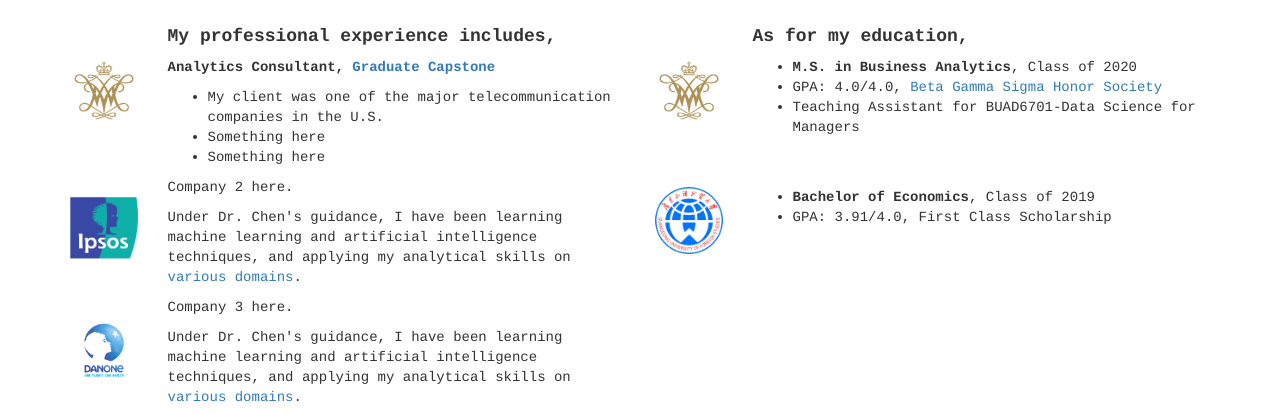
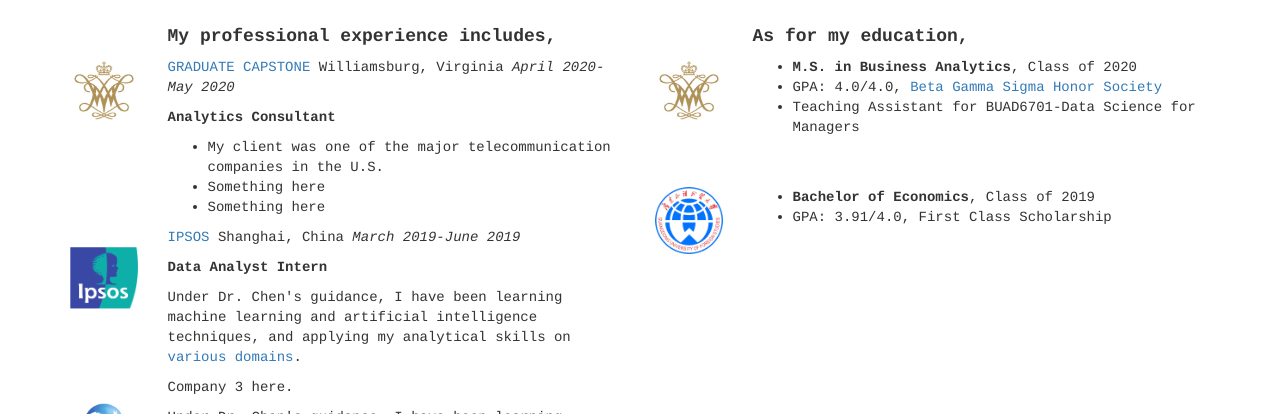
Before and after one commit to joezhou0928/joezhou.github.io, a plain HTML site: page index.html in a window 1280 px wide. Shown: the part 1204-1618 px from the top of the page. Drawn offline with nearby package versions, Linux system fonts and the light colour scheme.

Commit message:
Update index.html

```diff
--- a/index.html
+++ b/index.html
@@ -142,9 +142,10 @@
         </div>
         <div class = "col-lg-10 col-md-10 col-sm-6 col-xs-12">
           <h4><b>My professional experience includes,</b></h4> <!--- Header of the paragraph -->
-          <p><b>
-            Analytics Consultant, <a href = "https://graduate.mason.wm.edu/msba/academics/#msba-curriculum">Graduate Capstone</a> <!--- Title for company 1 -->
-          </b></p>
+          <p>
+            <a href = "https://graduate.mason.wm.edu/msba/academics/#msba-curriculum">GRADUATE CAPSTONE</a> Williamsburg, Virginia <i>April 2020-May 2020</i><!--- Title for company 1 -->
+          </p>
+          <p><b>Analytics Consultant</b></p>
           <ul>
             <li> My client was one of the major telecommunication companies in the U.S. </li>
             <li> Something here</li>
@@ -159,8 +160,9 @@
         </div>
         <div class = "col-lg-10 col-md-10 col-sm-6 col-xs-12">
           <p>
-            Company 2 here.
+            <a href = "https://www.ipsos.com/en-cn">IPSOS</a> Shanghai, China <i>March 2019-June 2019</i><!--- Title for company 2 -->
           </p>
+          <p><b>Data Analyst Intern</b></p>
           <p>
             Under Dr. Chen's guidance,
             I have been learning machine learning and artificial intelligence techniques,
```
